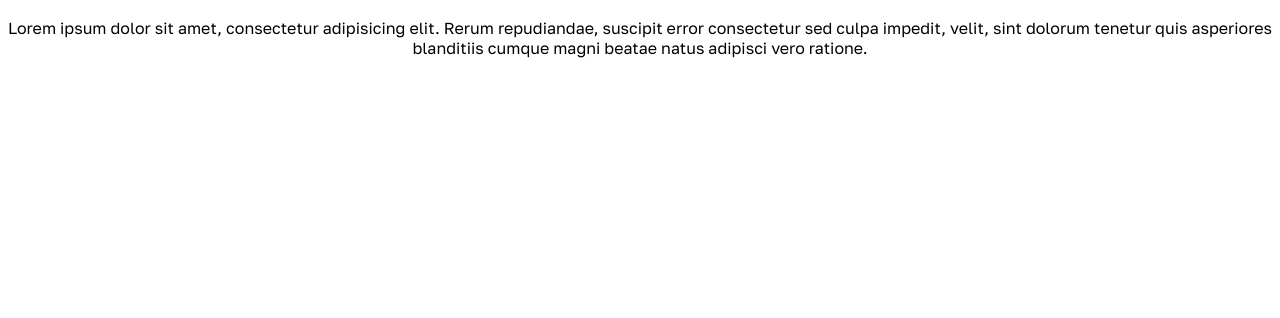
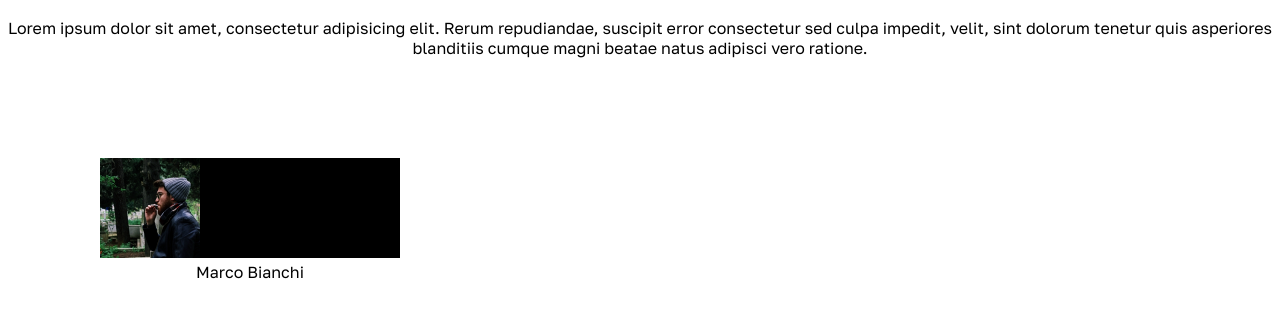
Before and after one commit to Alecpu92/html-css-float-cards, a plain HTML site: page index.html in a window 1280 px wide. Shown: the part 80-398 px from the top of the page. Drawn offline with Linux system fonts and the light colour scheme.

Commit message:
inizio contenitori e prime regole css contenitori

```diff
--- a/css/style.css
+++ b/css/style.css
@@ -13,3 +13,17 @@
 p{
     margin-top: 40px
 }
+.contenitore-staff{
+    width: 300px;
+    height: 100px;
+    background-color: black;
+    margin-left: 100px;
+    margin: 100px;
+}
+.foto-staff{
+    text-align: left;
+    width: 300px;
+    height: 100px;
+    object-fit: contain;
+    object-position: 0 0;
+}
--- a/index.html
+++ b/index.html
@@ -17,9 +17,14 @@
     <header>
         <h1 id="titolo">Meet Our Team</h1>
         <p>Lorem ipsum dolor sit amet, consectetur adipisicing elit. Rerum repudiandae, suscipit error consectetur sed culpa impedit, velit, sint dolorum tenetur quis asperiores blanditiis cumque magni beatae natus adipisci vero ratione.</p>
+    </header>
 
+    <!-- contenitori presentazione staff -->
 
-    </header>
+    <div class="contenitore-staff">
+        <img class="foto-staff" src="assets/img/male1.png" alt="immagine maschio1">
+        <span>Marco Bianchi</span>
+    </div>
 
 </body>
 </html>
```
